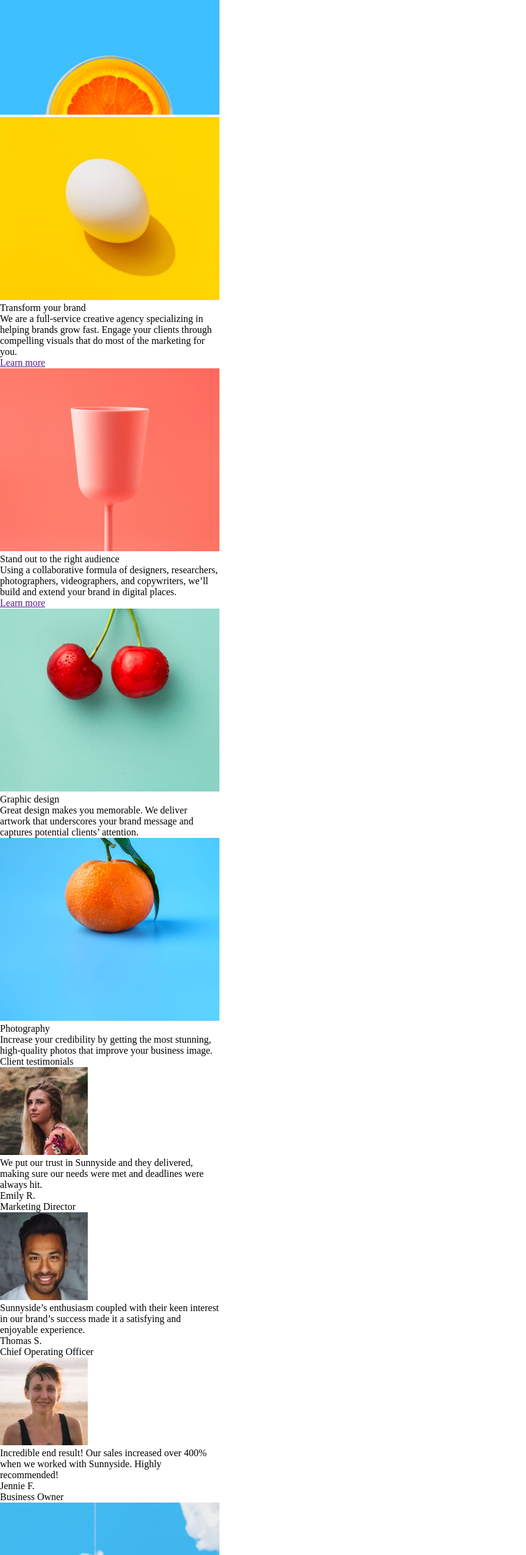
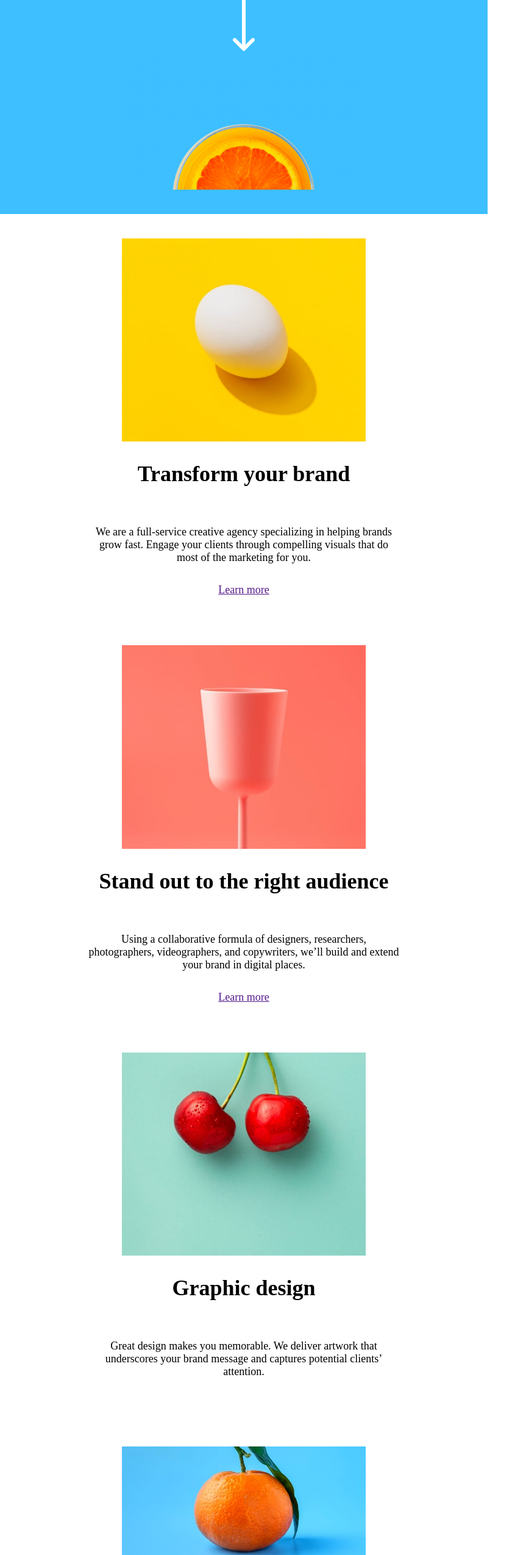
Before and after one commit to AbelF93/sunnyside-agency, a plain HTML site: page index.html in a window 1280 px wide. Shown: the part 194-2744 px from the top of the page at 61% size, without its empty margins (0-863 px from the left). Drawn offline with Linux system fonts and the light colour scheme.

Commit message:
mobile_css_v1

```diff
--- a/assets/style.scss
+++ b/assets/style.scss
@@ -2,11 +2,78 @@
 *{
     margin: 0;
     padding: 0 0 0 0;
+
+}
+%classic_font_parameter{
+    font-family:'Barlow';
+    font-weight: 600;
+}
+@font-face {
+    font-family: 'Fraunces','Barlow';
+    font-style: normal;
+    font-weight: 400 900;
+    src: url("https://fonts.google.com/specimen/Fraunces","https://fonts.google.com/specimen/Barlow");
+}
+%title_font_parameter{
+    font-family:'Fraunces';
+    font-size: 2em;
+    font-style: ;
+    font-weight:bolder;
+
+
+}
+#header__p--introduction{
+    font-family:'Courier New', Courier, monospace;
+    font-size: 3em;
+    font-weight: 900;
+    color: white;
+}
+%title-backgroud_font_parameter{
+    font-family:'Fraunces';
+    font-weight:700;
+    color: hsl(198, 62%, 26%);
+}
+%content_positionning{
+    display: flex;
+    flex-direction: column;
+    align-items: center;
+    text-align: center;
 }
 body{
-    width: 360px;
+    max-width: 360px;
+    font-size: 18px;
+    padding: 0 auto;
+}
 
+.article__img{
+    border-radius: 100%;
+    transform: scale(0.5);
 }
-img{
-    max-width: 360px;
+header{
+  padding-top: 20px;
+  background-color:rgb(62, 191, 255);
+  .header__top{
+    flex-direction: row;
+  }
 }
+.section__content,.header_content, p{
+@extend %content_positionning;
+}
+img.header__img--arrow-down{
+    position: absolute;
+}
+.title{
+    @extend %title_font_parameter;
+}
+.resume{
+    @extend %classic_font_parameter;
+}
+.
+.content{
+    @extend %classic_font_parameter
+}
+
+
+footer{
+    background-color: hsl(168, 34%, 41%);
+}
--- a/index.html
+++ b/index.html
@@ -1,18 +1,22 @@
 <!DOCTYPE html>
 <html lang="en">
+
 <head>
 	<meta charset="UTF-8">
-  <meta name="viewport" content="width=device-width, initial-scale=1.0"> <!-- displays site properly based on user's device -->
+	<meta name="viewport" content="width=device-width, initial-scale=1.0">
+	<!-- displays site properly based on user's device -->
 
 	<link rel="icon" type="image/png" sizes="32x32" href="./resources/images/icons/favicon-32x32.png">
 	<link rel="Stylesheet" type="text/css" href="./assets/style.css">
 	<title>Sunnyside agency landing page</title>
 
 </head>
+
 <body>
 
 	<header class="menu header_menu">
-
+		<div class="section__content">
+        <div class="header__top">
 		 <object type="logo/svg" data="./resources/images/logo.svg" class="header__svg--logo">
 			<img class="svg__img--logo" src="./resources/images/logo.svg">
 		 </object>
@@ -25,88 +29,92 @@
 			<a href="" class="menu__a--contact">Contact</a>
 
 		 </section>
+	    </div>
+		<section class="header__content">
+		  	<p id="header__p--introduction">We are creatives</p>
 
-    <p class="header__p--introduction">We are creatives</p>
-
-    <img class="header__img--arrow-down" src="./resources/images/icons/icon-arrow-down.svg"/>
-
-    <img class="header__img--image-header" src="./resources/images/photos/image-header.jpg"/>
-
+			<img class="header__img--arrow-down" src="./resources/images/icons/icon-arrow-down.svg" />
+	    </section>
+		<img class="header__img--image-header" src="./resources/images/photos/image-header.jpg" />
+	</div>
 	</header>
 
 
 	<section class="section__transform">
+		<div class="section__content">
+		<img class="section__img transform__img--image-transform" src="./resources/images/photos/image-transform.jpg" />
 
-	<img class="section__img transform__img--image-transform" src="./resources/images/photos/image-transform.jpg"/>
+				<p class="transform__p--title title">Transform your brand</p>
 
-<p class="transform__p--title">Transform your brand</p>
-
-<p class="transform__p--resume">
+				<p class="transform__p--resume resume">
 					We are a full-service creative agency specializing in helping brands grow fast.
 					Engage your clients through compelling visuals that do most of the marketing for you.
 				</p>
 
-  <a class="transform__a--content" href="">Learn more</a>
-
+				<a class="transform__a--more more" href="">Learn more</a>
+			</div>
 	</section>
 
 
 	<section class="section__stand-out">
+	<div class="section__content">
+	<img class="section__img stand-out__img--image-stand-out" src="./resources/images/photos/image-stand-out.jpg" />
 
-	<img class="section__img stand-out__img--image-stand-out" src="./resources/images/photos/image-stand-out.jpg"/>
+			<p class="stand-out__p--title title">Stand out to the right audience</p>
 
-  <p class="stand-out__p--title">Stand out to the right audience</p>
-
-  <p class="stand-out__p--resume">
+			<p class="stand-out__p--resume resume">
 				Using a collaborative formula of designers, researchers, photographers,
 				videographers, and copywriters, we’ll build and extend your brand in
 				digital places.
 			</p>
 
-	  <a class="stand-out__a--content" href="">Learn more</a>
+			<a class="stand-out__a--content content" href="">Learn more</a>
+		</div>
 	</section>
 
 
 	<section class="section__graphic-design">
+		<div class="section__content">
+		<img class="section__img section__img--background graphic-design__img--image-graphic-design"
+			src="./resources/images/photos/image-graphic-design.jpg">
 
-  <img class="section__img section__img--background graphic-design__img--image-graphic-design" src="./resources/images/photos/image-graphic-design.jpg">
+			<p class="graphic-design__p--title title">Graphic design</p>
 
-  <p class="graphic-design__p--title">Graphic design</p>
-
-  <p class="graphic-design__p--resume">
+			<p class="graphic-design__p--resume resume">
 				Great design makes you memorable. We deliver artwork that underscores
 				your brand message and captures potential clients’ attention.
 			</p>
-
+		</div>
 	</section>
 
 
 	<section class="section__photography">
+		<div class="section__content">
+		<img class="section__img section__img--background photography__img--image-photography"
+			src="./resources/images/photos/image-photography.jpg">
 
-	<img class="section__img section__img--background photography__img--image-photography" src="./resources/images/photos/image-photography.jpg">
+			<p class="photography__p--title title">Photography</p>
 
-	<p class="photography__p--title">Photography</p>
-
-  <p class="photography__p--resume">
+			<p class="photography__p--resume resume">
 				Increase your credibility by getting the most stunning,
 				high-quality photos that improve your business image.
 			</p>
-
+		</div>
 	</section>
 
 
 	<section class="section__client-testimony">
-
+		<div class="section__content">
 		<p class="client-testimony__p--title">Client testimonials</p>
 
 		<article class="ct__article client-testimony__article1">
 
 			<img class="article__img" src="./resources/images/people/image-emily.jpg">
 
-  <p class="article__p--testimony">We put our trust in Sunnyside and they delivered, making sure our needs
+			<p class="article__p--testimony resume">We put our trust in Sunnyside and they delivered, making sure our needs
 				were met and deadlines were always hit.</p>
 
-  <p class="article__p--client-name">Emily R.</p>
+			<p class="article__p--client-name title">Emily R.</p>
 
 			<p class="article__p--client-profession">Marketing Director</p>
 		</article>
@@ -115,10 +123,10 @@
 
 			<img class="article__img" src="./resources/images/people/image-thomas.jpg">
 
-  <p class="article__p--testimony">Sunnyside’s enthusiasm coupled with their keen interest in our brand’s
+			<p class="article__p--testimony resume">Sunnyside’s enthusiasm coupled with their keen interest in our brand’s
 				success made it a satisfying and enjoyable experience.</p>
 
-	<p class="article__p--client-name"> Thomas S.</p>
+			<p class="article__p--client-name title"> Thomas S.</p>
 			<p class="article__p--client-profession">Chief Operating Officer</p>
 
 		</article>
@@ -127,18 +135,19 @@
 
 			<img class="article__img" src="./resources/images/people/image-jennie.jpg">
 
-  <p class="article__p--testimony">Incredible end result! Our sales increased over 400% when we worked with
+			<p class="article__p--testimony resume">Incredible end result! Our sales increased over 400% when we worked with
 				Sunnyside. Highly recommended!</p>
 
-	<p class="article__p--client-name">Jennie F.</p>
+			<p class="article__p--client-name title">Jennie F.</p>
 
 			<p class="article__p--client-profession">Business Owner</p>
 
 		</article>
-
+		</div>
+	</section>
 
 		<footer class="menu footer__menu">
-
+			<div class="section__content">
 			<section>
 
 				<aside>
@@ -176,28 +185,33 @@
 				<div class="menu__a--contact">
 
 					<a href="">
-		<object type="logo/svg" data="./resources/images/icons/icon-facebook.svg" class="header__svg--logo">
+						<object type="logo/svg" data="./resources/images/icons/icon-facebook.svg"
+							class="header__svg--logo">
 							<img src="./resources/images/icons/icon-facebook.svg"></object>
 					</a>
 
 					<a href="">
-		<object type="logo/svg" data="./resources/images/icons/icon-instagram.svg" class="header__svg--logo">
+						<object type="logo/svg" data="./resources/images/icons/icon-instagram.svg"
+							class="header__svg--logo">
 							<img src="./resources/images/icons/icon-instagram.svg"></object>
 					</a>
 
 					<a href="">
-		<object type="logo/svg" data="./resources/images/icons/icon-twitter.svg" class="header__svg--logo">
+						<object type="logo/svg" data="./resources/images/icons/icon-twitter.svg"
+							class="header__svg--logo">
 							<img src="./resources/images/icons/icon-twitter.svg"></object>
 					</a>
 
 					<a href="">
-		<object type="logo/svg" data="./resources/images/icons/icon-pinterest.svg" class="header__svg--logo">
+						<object type="logo/svg" data="./resources/images/icons/icon-pinterest.svg"
+							class="header__svg--logo">
 							<img src="./resources/images/icons/icon-pinterest.svg"></object>
 					</a>
 				</div>
 				</area>
 			</section>
-
+			</div>
 		</footer>
 </body>
+
 </html>
```
Also changed, not shown: assets/style.css, 1 other file. Lines whose indentation alone changed are shown as unchanged.
